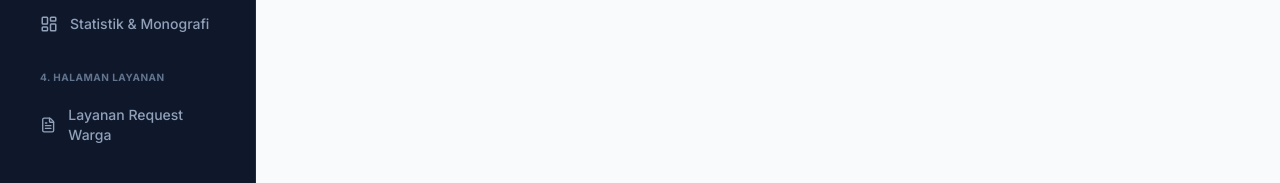
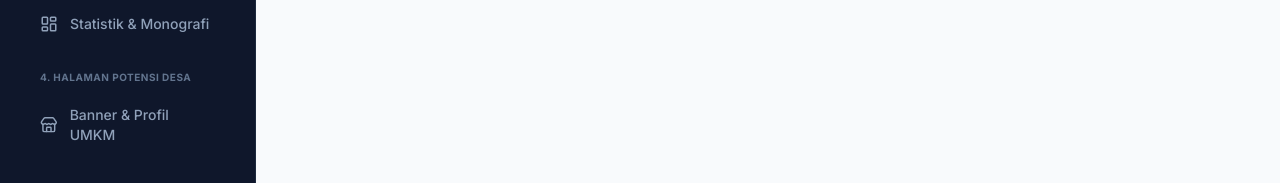
Before and after one commit to UnleashMystCode/kelurahan-wergu-wetan, a Next.js app: page /admin/halaman/berita in a window 1280 px wide. Shown: the part 617-800 px from the top of the page. Built offline with nearby package versions, Linux system fonts and the light colour scheme; no server answers; the database is empty.

Commit message:
add:halaman dashboard admin untuk kelola banner Potensi Desa

```diff
--- a/components/admin/AdminSidebar.tsx
+++ b/components/admin/AdminSidebar.tsx
@@ -16,6 +16,7 @@ import {
   Building,
   Newspaper,
   Phone,
+  Store,
 } from "lucide-react";
 import { useState, useEffect } from "react";
 
@@ -181,7 +182,19 @@ export default function AdminSidebar() {
           />
 
           <div className="mt-6 mb-2 px-4 text-[10px] font-bold tracking-wider text-slate-500 uppercase">
-            4. Halaman Layanan
+            4. Halaman Potensi Desa
+          </div>
+          <SidebarLink
+            href="/admin/halaman/potensi-desa"
+            icon={Store}
+            label="Banner & Profil UMKM"
+            isActive={isActive("/admin/halaman/potensi-desa")}
+            accent={accentColor}
+            isLoading={isLoading}
+          />
+
+          <div className="mt-6 mb-2 px-4 text-[10px] font-bold tracking-wider text-slate-500 uppercase">
+            5. Halaman Layanan
           </div>
           <SidebarLink
             href="/admin/halaman/layanan"
@@ -193,7 +206,7 @@ export default function AdminSidebar() {
           />
 
           <div className="mt-6 mb-2 px-4 text-[10px] font-bold tracking-wider text-slate-500 uppercase">
-            5. Footer & Pengaturan
+            6. Footer & Pengaturan
           </div>
           <SidebarLink
             href="/admin/halaman/kontak"
```
